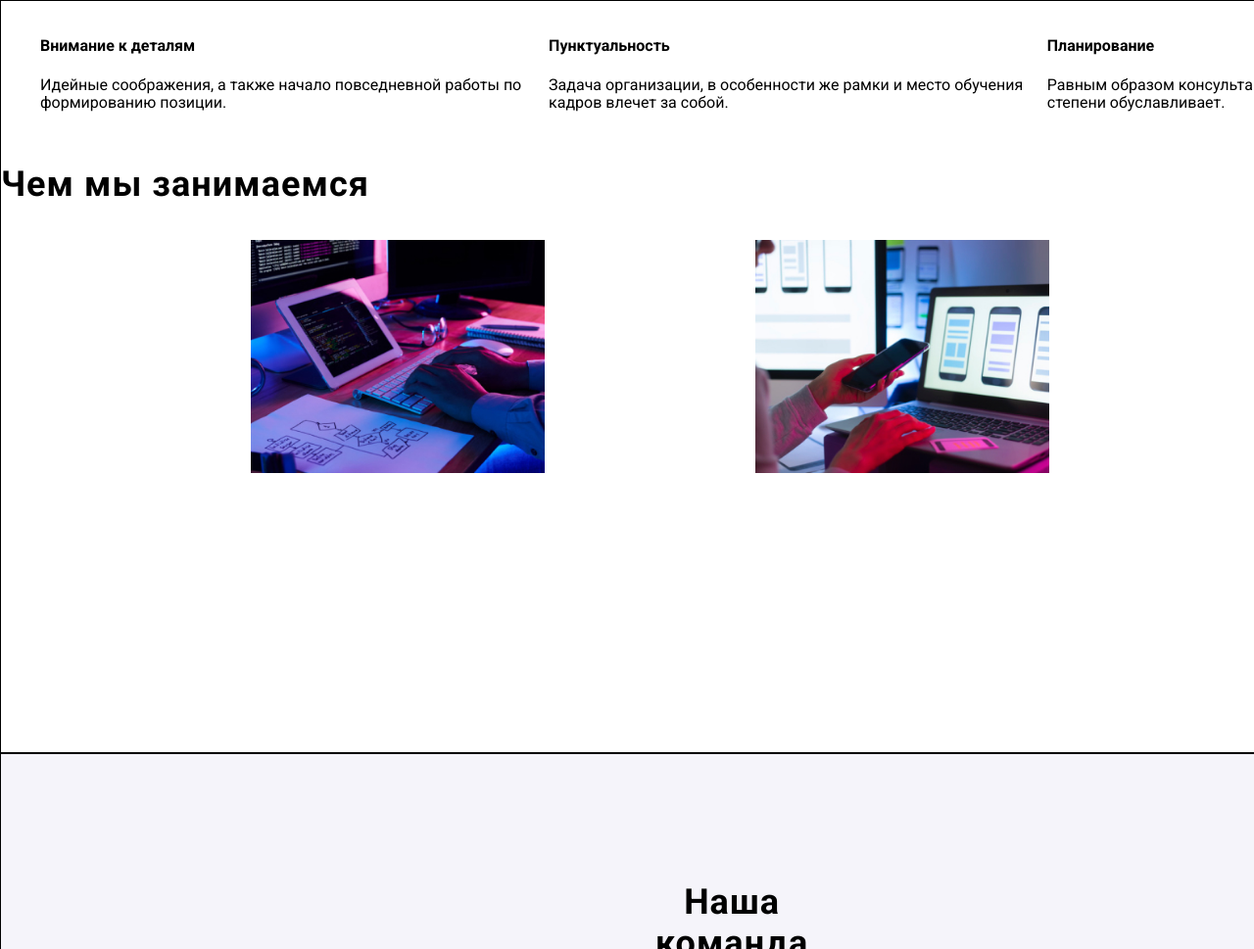
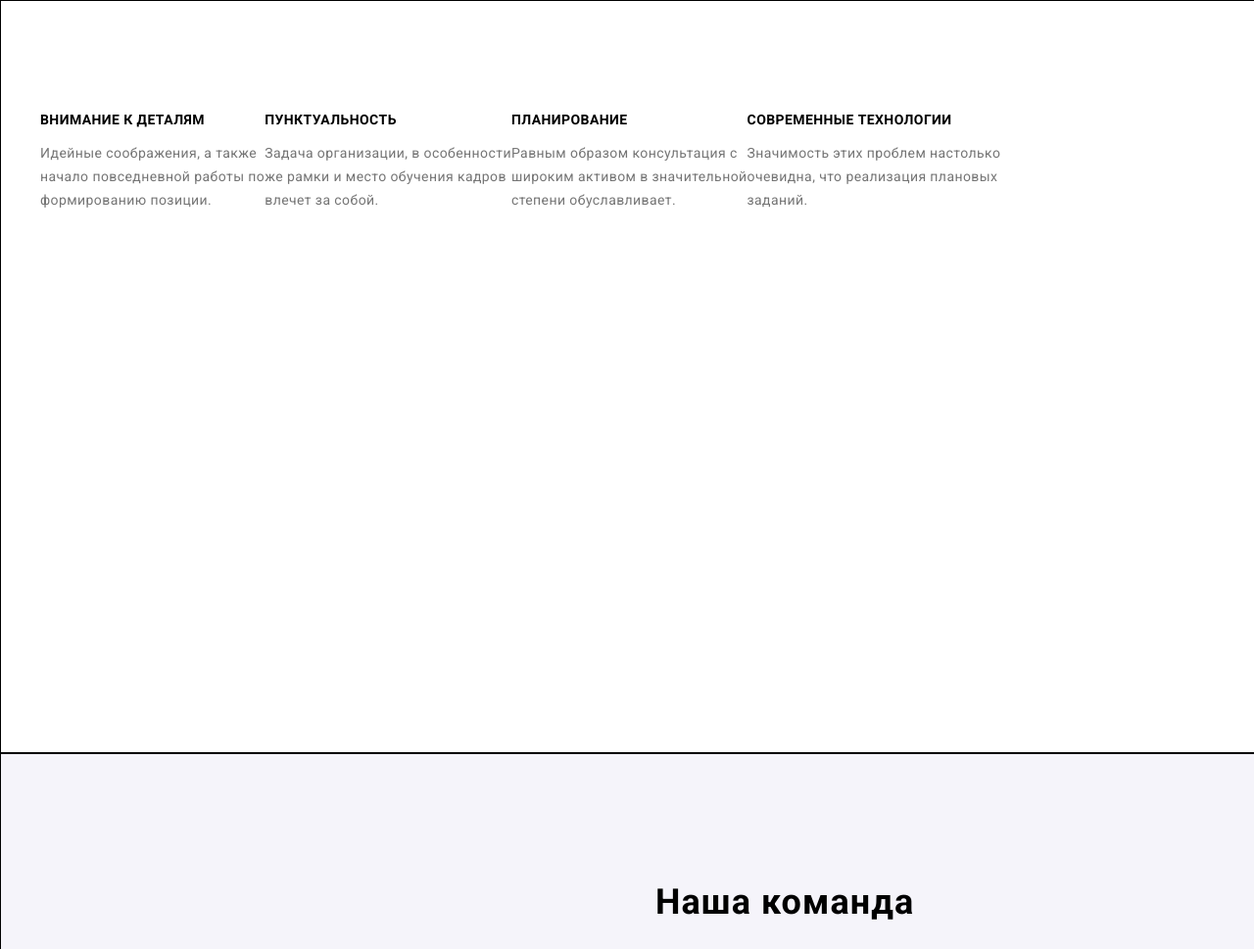
Before and after one commit to mescalinja/goit-markup-hw-02, a plain HTML site: page index.html in a window 1280 px wide. Shown: the part 680-1649 px from the top of the page at 98% size. Drawn offline with Linux system fonts and the light colour scheme.

Commit message:
hw2 remarks

```diff
--- a/css/styles.css
+++ b/css/styles.css
@@ -33,10 +33,6 @@ footer {
 
 .nav-link {
   color: black;
-  width: 77px;
-  height: 16px;
-  left: 552px;
-  top: 32px;
 
   font-family: Roboto, sans-serif;
   font-style: normal;
@@ -53,10 +49,6 @@ footer {
 
 .address-link-h {
   color: rgba(117, 117, 117, 1);
-  width: 135px;
-  height: 16px;
-  left: 1078px;
-  top: 32px;
 
   font-family: Roboto, sans-serif;
   font-style: normal;
@@ -73,10 +65,6 @@ footer {
 
 .address-link-f {
   color: rgba(255, 255, 255, 0.6);
-  width: 231px;
-  height: 21px;
-  left: 215px;
-  top: 2238px;
 
   font-family: Roboto, sans-serif;
   font-style: normal;
@@ -90,17 +78,50 @@ footer {
   color: none;
 }
 
-/* .address-up li {
-  display: inline-block;
-} */
+.about {
+  display: flex;
+  background-color: white;
+  height: 769px;
+  padding-bottom: 94px;
+}
+
+.about-list {
+  display: flex;
+  margin-top: 94px;
+  margin-bottom: 94px;
+  align-items: center;
+  justify-content: space-between;
+}
+
+.about-list li (not):last-child {
+  padding-right: 30px;
+}
+
+.about-title {
+  text-align: left;
+  font-family: Roboto, sans-serif;
+  font-style: normal;
+  font-weight: bold;
+  font-size: 14px;
+  line-height: 16px;
+  letter-spacing: 0.03em;
+  text-transform: uppercase;
+  margin-bottom: 9.7px;
+}
+
+.about-txt {
+  text-align: left;
+  font-family: Roboto, sans-serif;
+  font-style: normal;
+  font-weight: normal;
+  font-size: 14px;
+  line-height: 24px;
+  letter-spacing: 0.03em;
+  color: rgba(117, 117, 117, 1);
+}
 
 .logo-h,
 .logo-f {
-  width: 145px;
-  height: 31px;
-  left: 215px;
-  top: 24px;
-
   font-family: Raleway, sans-serif;
   font-style: normal;
   font-weight: bold;
@@ -136,10 +157,6 @@ body {
 .hero-text {
   color: white;
   position: absolute;
-  width: 696px;
-  height: 120px;
-  left: 452px;
-  top: 280px;
 
   font-family: 'Roboto', sans-serif;
   font-style: normal;
@@ -164,11 +181,6 @@ body {
 
 .reg-btn-txt {
   color: white;
-
-  width: 136px;
-  height: 30px;
-  left: 732px;
-  top: 440px;
 
   font-family: Roboto, sans-serif;
   font-style: normal;
@@ -198,11 +210,6 @@ body {
 .our-job-txt {
   /* display: flex; */
 
-  width: 376px;
-  height: 42px;
-  left: 612px;
-  top: 969px;
-
   font-family: Roboto, sans-serif;
   font-style: normal;
   font-weight: bold;
@@ -229,10 +236,6 @@ body {
 
 .team {
   display: inline-flex;
-  width: 264px;
-  height: 42px;
-  left: 668px;
-  top: 1543px;
 
   font-family: Roboto, sans-serif;
   font-style: normal;
@@ -249,25 +252,14 @@ body {
 .bottom-page {
   background-color: rgba(245, 244, 250, 1);
   width: 1600px;
-  height: 648px;
-  left: 0px;
-  top: 1449px;
 }
 
 .footer {
   background-color: rgba(47, 48, 58, 1);
-  width: 1600px;
-  height: 252px;
-  left: 0px;
-  top: 2097px;
 }
 
 .footer-address {
   color: white;
-  width: 231px;
-  height: 81px;
-  left: 215px;
-  top: 2208px;
 }
 
 img {
--- a/index.html
+++ b/index.html
@@ -57,30 +57,36 @@
 
         <section class="about">
             <div class="container">
-                <ul class="strong-sides-list">
+
+                <ul class="about-list">
                     <li>
-                        <h4>Внимание к деталям</h4>
-                        <p>Идейные соображения, а также начало повседневной работы по формированию позиции.</p>
+                        <h4 class="about-title">Внимание к деталям</h4>
+                        <p class="about-txt">Идейные соображения, а также <br> начало повседневной работы по <br>
+                            формированию
+                            позиции.</p>
                     </li>
                     <li>
-                        <h4>Пунктуальность</h4>
-                        <p>Задача организации, в особенности же рамки и место обучения кадров влечет за собой.</p>
+                        <h4 class="about-title">Пунктуальность</h4>
+                        <p class="about-txt">Задача организации, в особенности <br> же рамки и место обучения кадров
+                            <br>
+                            влечет
+                            за собой.</p>
                     </li>
                     <li>
-                        <h4>Планирование</h4>
-                        <p>Равным образом консультация с широким активом в значительной степени обуславливает.</p>
+                        <h4 class="about-title">Планирование</h4>
+                        <p class="about-txt">Равным образом консультация с <br> широким активом в значительной
+                            <br> степени
+                            обуславливает.</p>
+                    </li>
+                    <li>
+                        <h4 class="about-title">Современные технологии</h4>
+                        <p class="about-txt">Значимость этих проблем настолько <br> очевидна, что реализация
+                            плановых
+                            <br>
+                            заданий.</p>
                     </li>
                 </ul>
 
-                <h3 class="our-job-txt">Чем мы занимаемся</h3>
-                <div class="our-job">
-
-                    <ul class="img-list">
-                        <li class="img-item"><img src="./images/img.jpg" alt="печатание на клавиатуре" width="300"></li>
-                        <li class="img-item"><img src="./images/img-2.jpg" alt="сверение данных" width="300"></li>
-                        <li class="img-item"><img src="./images/img3.jpg" alt="палитра цветов" width="300"></li>
-                    </ul>
-                </div>
             </div>
         </section>
 
@@ -115,7 +121,7 @@
         <address class="footer-address">
             <p> г. Киев, пр-т Леси Украинки, 26</p> <br>
             <a class="address-link-f" href="mailto:info@example.com">info@example.com</a> <br>
-            <a class="address-link-f" href="tel:+38 099 111 11 11">+38 099 111 11 11</a>
+            <a class="address-link-f" href="tel:+380991111111">+38 099 111 11 11</a>
         </address>
     </footer>
 
```
Also changed, not shown: portfolio.html (+6 -7 lines).
